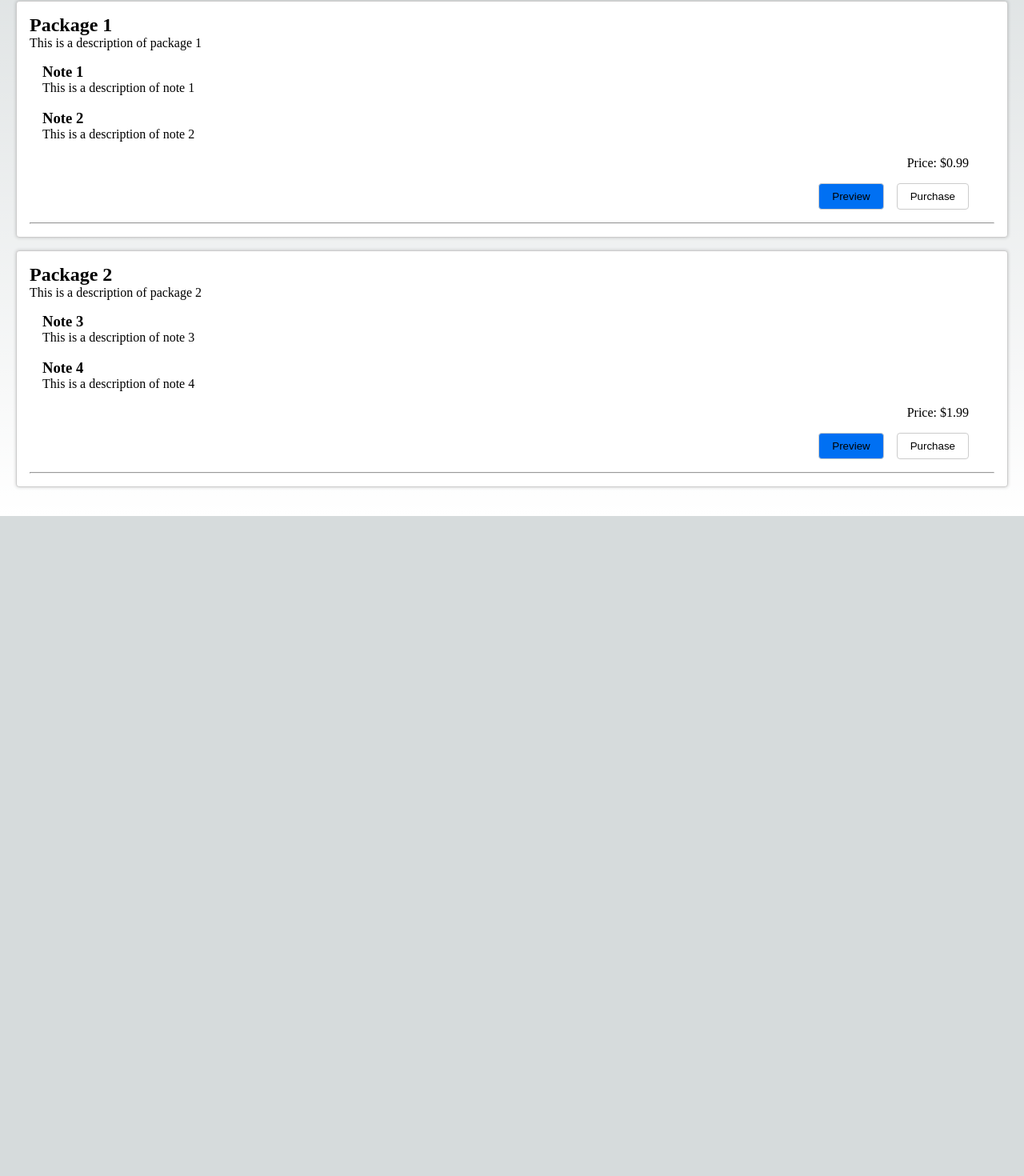
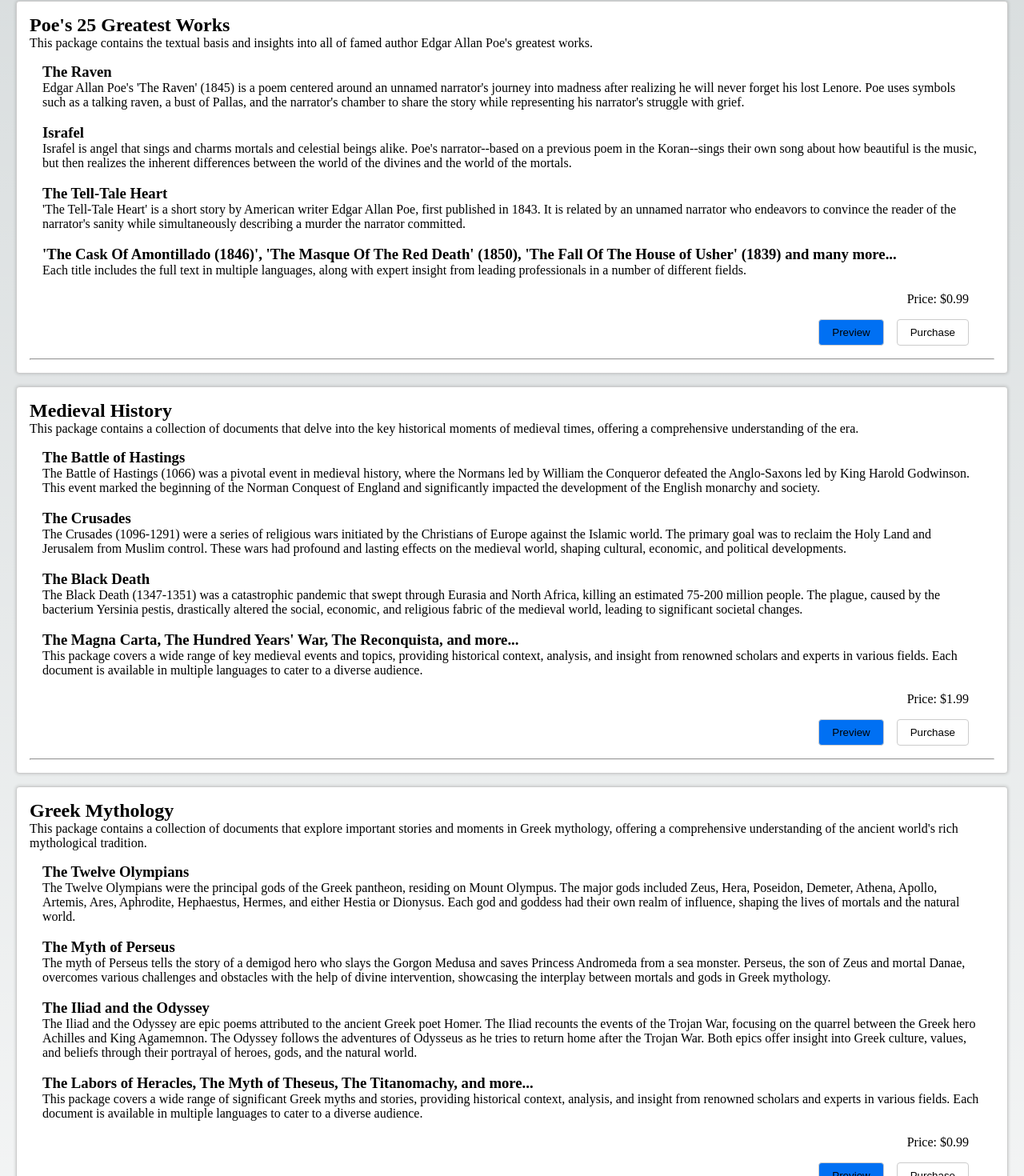
Before and after one commit to OwenTishenkelOsu/notepedia, a Next.js app in the folder note_finder/: page /notes/explore in a window 1280 px wide. Shown: the part 239-1709 px from the top of the page at 80% size. Before the commit the page ends 884 px from the top, so only its background shows below. Built offline with nearby package versions, Linux system fonts and the light colour scheme.

Commit message:
data package store

```diff
--- a/note_finder/pages/notes/explore.js
+++ b/note_finder/pages/notes/explore.js
@@ -1,58 +1,189 @@
 import Header from "../../components/Header";
 import Link from "next/link";
 import styles from "../../styles/searchPage.module.css";
+import React, { useState } from "react";
+import ReactDOM from "react-dom";
 
 function Explore() {
+  const [showModal, setShowModal] = useState(false);
+
   // build a list of note packages
   //   FIXME: refactor to use th correct format for uploading to ElasticSearch
   const packages = [
     {
       id: 1,
-      name: "Package 1",
-      description: "This is a description of package 1",
+      name: "Poe's 25 Greatest Works",
+      description:
+        "This package contains the textual basis and insights into all of famed author Edgar Allan Poe's greatest works.",
       price: 0.99,
       notes: [
         {
           id: 1,
-          title: "Note 1",
-          description: "This is a description of note 1",
+          title: "The Raven",
+          description:
+            "Edgar Allan Poe's 'The Raven' (1845) is a poem centered around an unnamed narrator's journey into madness after realizing he will never forget his lost Lenore. Poe uses symbols such as a talking raven, a bust of Pallas, and the narrator's chamber to share the story while representing his narrator's struggle with grief.",
         },
         {
           id: 2,
-          title: "Note 2",
-          description: "This is a description of note 2",
+          title: "Israfel",
+          description:
+            "Israfel is angel that sings and charms mortals and celestial beings alike. Poe's narrator--based on a previous poem in the Koran--sings their own song about how beautiful is the music, but then realizes the inherent differences between the world of the divines and the world of the mortals.",
+        },
+        {
+          id: 3,
+          title: "The Tell-Tale Heart",
+          description:
+            "'The Tell-Tale Heart' is a short story by American writer Edgar Allan Poe, first published in 1843. It is related by an unnamed narrator who endeavors to convince the reader of the narrator's sanity while simultaneously describing a murder the narrator committed.",
+        },
+        {
+          id: 4,
+          title:
+            "'The Cask Of Amontillado (1846)', 'The Masque Of The Red Death' (1850), 'The Fall Of The House of Usher' (1839) and many more...",
+          description:
+            "Each title includes the full text in multiple languages, along with expert insight from leading professionals in a number of different fields.",
         },
       ],
     },
     {
       id: 2,
-      name: "Package 2",
-      description: "This is a description of package 2",
+      name: "Medieval History",
+      description:
+        "This package contains a collection of documents that delve into the key historical moments of medieval times, offering a comprehensive understanding of the era.",
       price: 1.99,
       notes: [
         {
+          id: 1,
+          title: "The Battle of Hastings",
+          description:
+            "The Battle of Hastings (1066) was a pivotal event in medieval history, where the Normans led by William the Conqueror defeated the Anglo-Saxons led by King Harold Godwinson. This event marked the beginning of the Norman Conquest of England and significantly impacted the development of the English monarchy and society.",
+        },
+        {
+          id: 2,
+          title: "The Crusades",
+          description:
+            "The Crusades (1096-1291) were a series of religious wars initiated by the Christians of Europe against the Islamic world. The primary goal was to reclaim the Holy Land and Jerusalem from Muslim control. These wars had profound and lasting effects on the medieval world, shaping cultural, economic, and political developments.",
+        },
+        {
           id: 3,
-          title: "Note 3",
-          description: "This is a description of note 3",
+          title: "The Black Death",
+          description:
+            "The Black Death (1347-1351) was a catastrophic pandemic that swept through Eurasia and North Africa, killing an estimated 75-200 million people. The plague, caused by the bacterium Yersinia pestis, drastically altered the social, economic, and religious fabric of the medieval world, leading to significant societal changes.",
         },
         {
           id: 4,
-          title: "Note 4",
-          description: "This is a description of note 4",
+          title:
+            "The Magna Carta, The Hundred Years' War, The Reconquista, and more...",
+          description:
+            "This package covers a wide range of key medieval events and topics, providing historical context, analysis, and insight from renowned scholars and experts in various fields. Each document is available in multiple languages to cater to a diverse audience.",
         },
       ],
+    },
+    {
+      id: 3,
+      name: "Greek Mythology",
+      description:
+        "This package contains a collection of documents that explore important stories and moments in Greek mythology, offering a comprehensive understanding of the ancient world's rich mythological tradition.",
+      price: 0.99,
+      notes: [
+        {
+          id: 1,
+          title: "The Twelve Olympians",
+          description:
+            "The Twelve Olympians were the principal gods of the Greek pantheon, residing on Mount Olympus. The major gods included Zeus, Hera, Poseidon, Demeter, Athena, Apollo, Artemis, Ares, Aphrodite, Hephaestus, Hermes, and either Hestia or Dionysus. Each god and goddess had their own realm of influence, shaping the lives of mortals and the natural world.",
+        },
+        {
+          id: 2,
+          title: "The Myth of Perseus",
+          description:
+            "The myth of Perseus tells the story of a demigod hero who slays the Gorgon Medusa and saves Princess Andromeda from a sea monster. Perseus, the son of Zeus and mortal Danae, overcomes various challenges and obstacles with the help of divine intervention, showcasing the interplay between mortals and gods in Greek mythology.",
+        },
+        {
+          id: 3,
+          title: "The Iliad and the Odyssey",
+          description:
+            "The Iliad and the Odyssey are epic poems attributed to the ancient Greek poet Homer. The Iliad recounts the events of the Trojan War, focusing on the quarrel between the Greek hero Achilles and King Agamemnon. The Odyssey follows the adventures of Odysseus as he tries to return home after the Trojan War. Both epics offer insight into Greek culture, values, and beliefs through their portrayal of heroes, gods, and the natural world.",
+        },
+        {
+          id: 4,
+          title:
+            "The Labors of Heracles, The Myth of Theseus, The Titanomachy, and more...",
+          description:
+            "This package covers a wide range of significant Greek myths and stories, providing historical context, analysis, and insight from renowned scholars and experts in various fields. Each document is available in multiple languages to cater to a diverse audience.",
+        },
+      ],
+    },
+    {
+      id: 4,
+      name: "CAD Modeling",
+      description:
+        "This package contains a collection of documents that cover key techniques and skills in CAD (Computer-Aided Design) modeling, offering a comprehensive understanding of the tools and methods required to create accurate and efficient digital designs.",
+      price: 0.99,
+      notes: [
+        {
+          id: 1,
+          title: "2D Sketching and Constraints",
+          description:
+            "2D sketching is the foundation of CAD modeling, allowing designers to create basic shapes and profiles. This document covers essential techniques for creating accurate and precise 2D sketches, including the use of geometric constraints to define relationships between sketch elements and dimensions to control size and position.",
+        },
+        {
+          id: 2,
+          title: "3D Modeling and Extrusion",
+          description:
+            "3D modeling involves the creation of three-dimensional objects using CAD software. This document introduces key concepts in 3D modeling, such as extrusion, which involves extending a 2D sketch into a 3D shape, and teaches various techniques for manipulating and refining 3D models to achieve the desired result.",
+        },
+        {
+          id: 3,
+          title: "Assembly and Mates",
+          description:
+            "Assemblies are used to create complex designs by combining multiple parts into a single CAD model. This document explains how to create and manage assemblies, including the use of mates to define relationships between parts and to ensure proper alignment, fit, and function.",
+        },
+        {
+          id: 4,
+          title:
+            "Surface Modeling, Parametric Design, Rendering and Visualization, and more...",
+          description:
+            "This package covers a wide range of advanced CAD modeling techniques and skills, providing practical guidance, tips, and insights from experienced professionals and experts in the field. Each document is available in multiple languages to cater to a diverse audience.",
+        },
+      ],
+    },
+    {
+      id: 5,
+      name: "More Coming Soon...",
+      description:
+        "Notepedia is constantly expanding its collection of packages. If there is a topic you would like to see, please let us know!",
+      price: 0.0,
+      notes: [],
     },
   ];
 
   // FIXME: open a preview modal
   function openPreview(packageListing) {
     console.log("open preview", packageListing);
+    // setShowModal(true);
+    alert(
+      "The preview functionality is not yet implemented. Please check back soon!"
+    );
   }
 
   //   FIXME: open a purchase modal
   function openPurchase(packageListing) {
     console.log("open purchase", packageListing);
+    alert(
+      "The purchase functionality is not yet implemented. Although I almost added Stripe to this in case you wanted to support Notepedia!"
+    );
   }
+
+  const PopupModal = ({ onClose }) => {
+    return ReactDOM.createPortal(
+      <div className="modal">
+        <div className="modal-content">
+          <button onClick={onClose}>Close</button>
+          <p>Popup Modal Content</p>
+        </div>
+      </div>,
+      document.getElementById("modal-root")
+    );
+  };
 
   // add the style in at each div as needed
   return (
@@ -74,6 +205,7 @@ function Explore() {
               These documents are sourced from only the most reknowned
               institutions.
             </p>
+            {/* {showModal && <PopupModal onClose={() => setShowModal(false)} />} */}
           </div>
 
           <div>
@@ -142,6 +274,8 @@ function Explore() {
                       marginTop: "1rem",
                     }}
                   >
+                    {packageListing.notes.length > 0 && (
+                      <div>
                         <button
                           style={{
                             // add a margin to the right of the buttons
@@ -179,6 +313,8 @@ function Explore() {
                           Purchase
                         </button>
                       </div>
+                    )}
+                  </div>
                 </div>
 
                 <hr />
```
Lines whose indentation alone changed are shown as unchanged.
